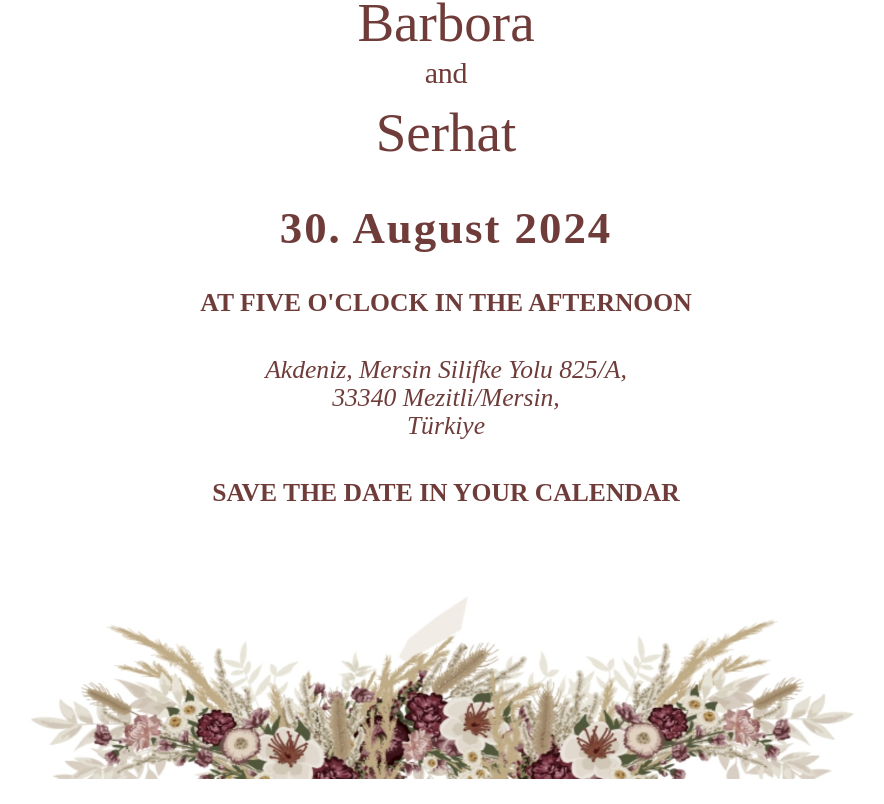
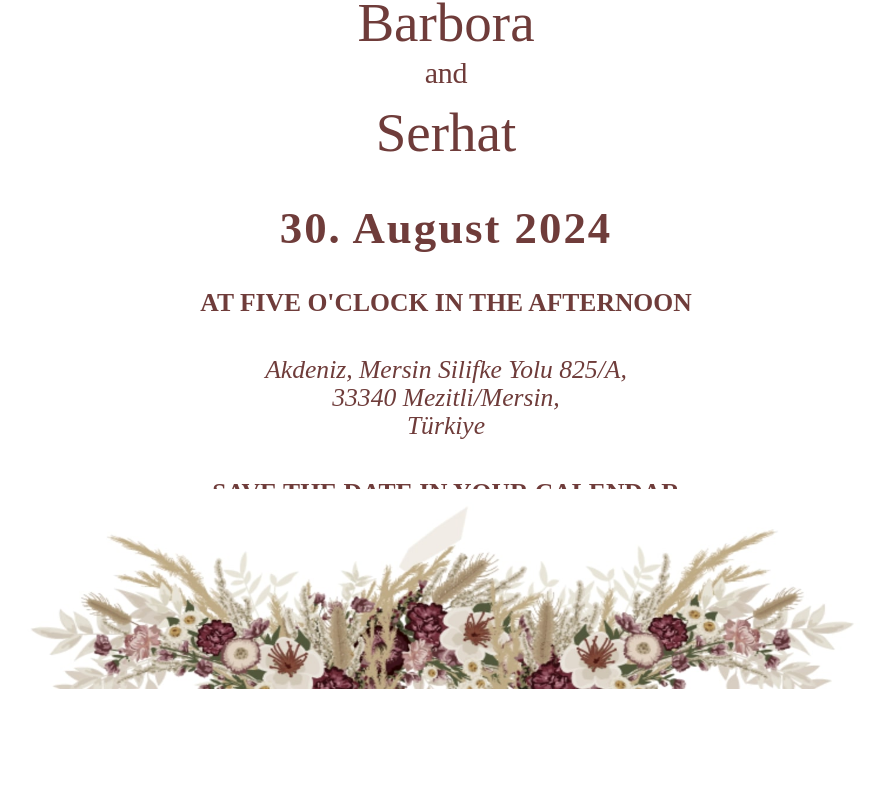
Before and after one commit to wonderunka/wonderunka.github.io, a React (Create React App) app: page /invitation in a window 1280 px wide. Shown: the part 384-1188 px from the top of the page, without its empty margins (194-1078 px from the left). After the commit the page ends 1098 px from the top, so only its background shows below. Built offline with nearby package versions, Linux system fonts and the light colour scheme.

Commit message:
updated styles for mobile screen

```diff
--- a/src/Invitation.js
+++ b/src/Invitation.js
@@ -67,7 +67,7 @@ const InvitationPage = ({ weddingType, language, locales }) => {
           />
         }
         <div className="text-container subtitle2 margin-top2 uper-case margin-bottom2">
-          <div>{locales[language].invitation.receptionToFollow}</div>
+          <div className="margin-top1 margin-bottom3">{locales[language].invitation.receptionToFollow}</div>
         </div>
         <div className="image-container-bottom" style={{ display: 'flex', alignItems: 'flex-start', justifyContent: 'center' }}>
           <img
@@ -130,7 +130,7 @@ const InvitationPage = ({ weddingType, language, locales }) => {
             />
           }
           <div className="text-container subtitle2 margin-top2 uper-case margin-bottom2">
-            <div className="margin-top1">{locales[language].invitation.receptionToFollow}</div>
+            <div className="margin-top1 margin-bottom3">{locales[language].invitation.receptionToFollow}</div>
           </div>
           <div className="image-container-bottom" style={{ display: 'flex', alignItems: 'flex-start', justifyContent: 'center' }}>
             <img
--- a/src/style.css
+++ b/src/style.css
@@ -10,7 +10,7 @@
   left: 50%;
   transform: translateX(-50%);
   /* Add justify content */
-  /* margin-top: -5vw; */
+  margin-top: -5vw;
 }
 
 .subtitle2 {
@@ -134,3 +134,7 @@
   margin-right: 1vw;
   /* Adjusted margin-right to use vw units */
 }
+
+.margin-bottom3 {
+  margin-bottom: -16vh;
+}
```
